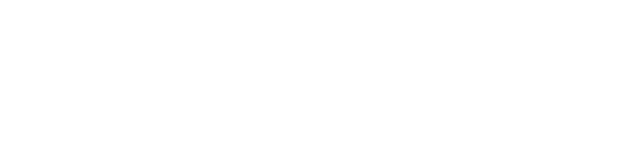
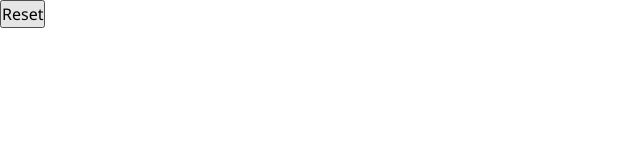
Before and after one commit to MostafaGamalBisher/XO-Tic-Tac-Toe, a website built with Parcel: page index.html in a window 1280 px wide. Shown: the whole page, without its empty margins (0-640 px from the left). Built offline with nearby package versions, Linux system fonts and the light colour scheme.

Commit message:
setting the project structure

```diff
--- a/index.html
+++ b/index.html
@@ -8,6 +8,9 @@
     <link rel="stylesheet" href="src/scss/main.scss" />
   </head>
   <body>
+    <div class="container">
+      <button id="reset">Reset</button>
+    </div>
     <script type="module" src="src/js/main.js"></script>
   </body>
 </html>
```
Also changed, not shown: 2 other files.
